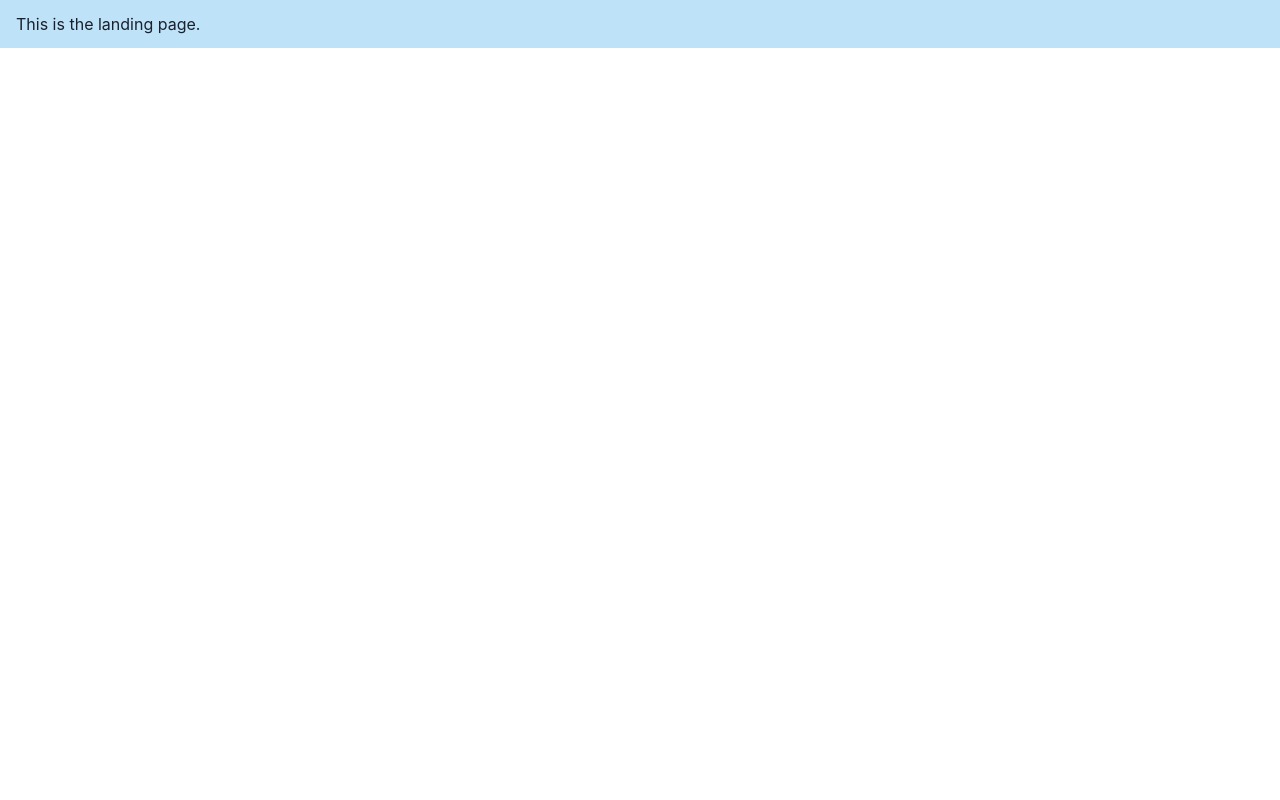
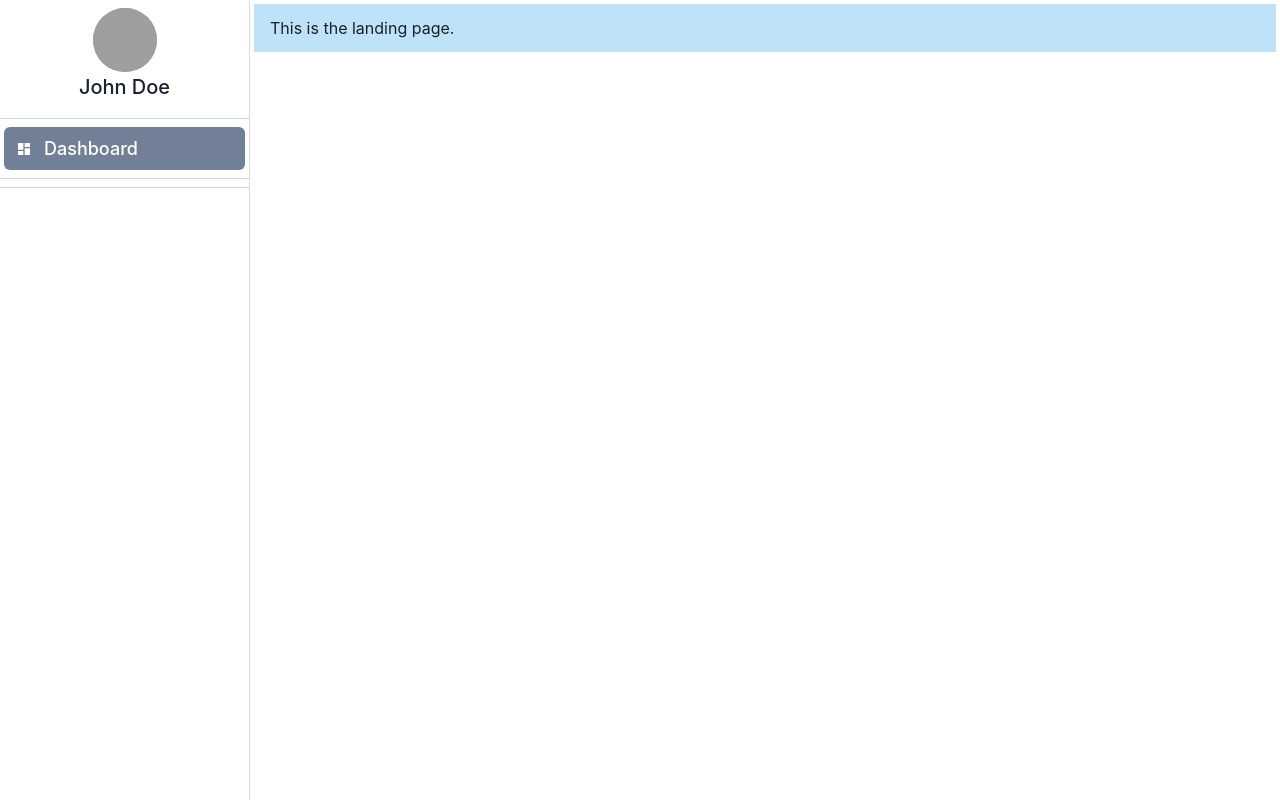
Before and after one commit to atulatulatul/video-broadcast-app, a Next.js app: page / in a window 1280 px wide. Built offline with nearby package versions, Linux system fonts and the light colour scheme; grey boxes are pictures that could not be loaded.

Commit message:
Starts using the newly created nav bar layout.

```diff
--- a/pages/_app.tsx
+++ b/pages/_app.tsx
@@ -1,11 +1,14 @@
+import { ChakraProvider } from "@chakra-ui/react";
+import type { AppProps } from "next/app";
+import Layout from "../components/layout";
 import "../styles/globals.css";
-import type { AppProps } from "next/app";
-import { ChakraProvider } from "@chakra-ui/react";
 
 function MyApp({ Component, pageProps }: AppProps) {
   return (
     <ChakraProvider>
-      <Component {...pageProps} />
+      <Layout>
+        <Component {...pageProps} />
+      </Layout>
     </ChakraProvider>
   );
 }
```
